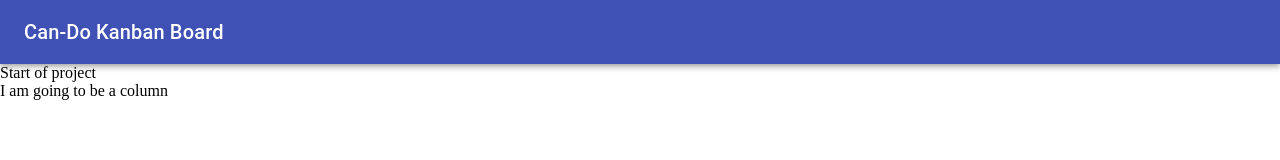
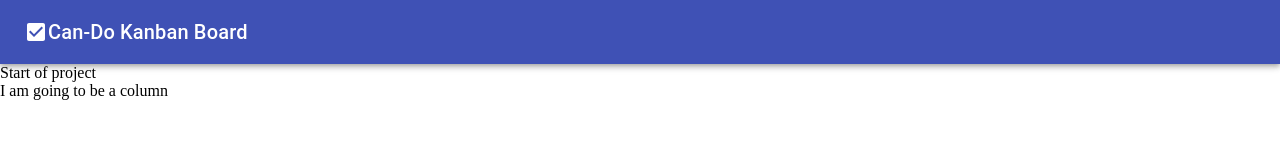
Before and after one commit to HoangTienDinh/can-do-kanban, a React (Create React App) app: page / in a window 1280 px wide. Shown: the top 160 px of the page. Built offline with nearby package versions, Linux system fonts and the light colour scheme.

Commit message:
add checkbox icon

```diff
--- a/package.json
+++ b/package.json
@@ -4,6 +4,7 @@
   "private": true,
   "dependencies": {
     "@material-ui/core": "^4.11.0",
+    "@material-ui/icons": "^4.9.1",
     "@testing-library/jest-dom": "^4.2.4",
     "@testing-library/react": "^9.5.0",
     "@testing-library/user-event": "^7.2.1",
--- a/src/components/Header.js
+++ b/src/components/Header.js
@@ -1,17 +1,19 @@
-import React from 'react'
-import AppBar from '@material-ui/core/AppBar'
-import { Toolbar, Typography } from '@material-ui/core'
+import React from "react";
+import AppBar from "@material-ui/core/AppBar";
+import { Toolbar, Typography } from "@material-ui/core";
+import CheckBoxIcon from "@material-ui/icons/CheckBox";
 
 const Header = () => {
   return (
     <AppBar position="relative">
       <Toolbar>
+        <CheckBoxIcon />
         <Typography variant="h6" color="inherit" noWrap>
           Can-Do Kanban Board
         </Typography>
       </Toolbar>
     </AppBar>
-    )
-}
+  );
+};
 
-export default Header
+export default Header;
```
Also changed, not shown: 1 other file (tests, documents, lock files or other folders). Lines whose indentation alone changed are shown as unchanged.
